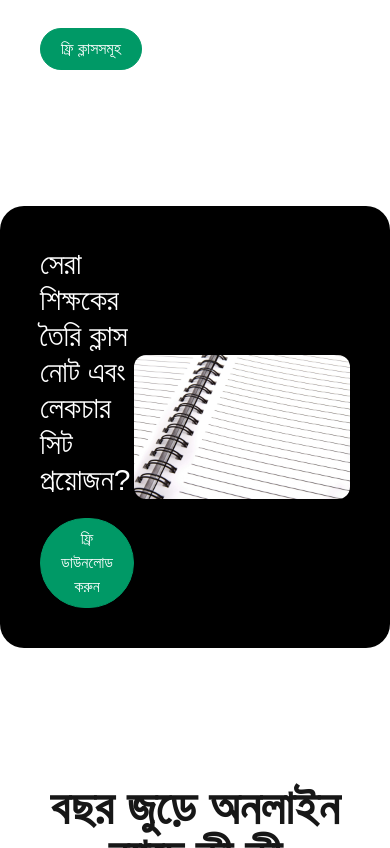
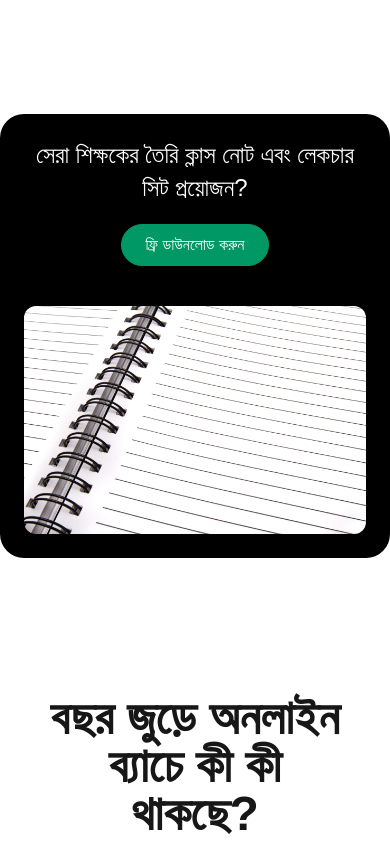
Before and after one commit to faisalbhxyz/Minar-Academy-Website, a Next.js app: page / in a window 390 px wide. Shown: the part 4117-4965 px from the top of the page. Built offline with nearby package versions, Linux system fonts and the light colour scheme.

Commit message:
Responsive

```diff
--- a/app/components/home/MinarAcademy.tsx
+++ b/app/components/home/MinarAcademy.tsx
@@ -41,8 +41,8 @@ export default function MinarAcademy() {
       <p className="text-center text-5xl font-bold mb-10">
         Minar Academy-তে যা যা থাকছে
       </p>
-      <div className="flex gap-10">
-        <div className="w-1/2 space-y-3">
+      <div className="flex flex-col lg:flex-row gap-10">
+        <div className="w-full lg:w-1/2 space-y-3">
           {accordingData?.map((according, index) => (
             <article
               key={index}
@@ -78,7 +78,7 @@ export default function MinarAcademy() {
             ফ্রি ক্লাসসমূহ
           </button>
         </div>
-        <div className="w-1/2">
+        <div className="w-full lg:w-1/2">
           {isAccordingOpen !== null && (
             <Image
               src={accordingData[isAccordingOpen].image}
--- a/app/components/home/NewsLetter.tsx
+++ b/app/components/home/NewsLetter.tsx
@@ -3,22 +3,22 @@ import React from "react";
 
 export default function NewsLetter() {
   return (
-    <div className="w-full max-w-6xl mx-auto p-10 bg-black text-white my-20 flex items-center justify-between rounded-3xl">
-      <div className="w-5/12">
-        <p className="text-3xl mb-5">
+    <div className="w-full max-w-6xl mx-auto p-6 sm:p-10 bg-black text-white my-20 flex flex-col md:flex-row items-center justify-between rounded-3xl gap-10">
+      <div className="w-full md:w-6/12 text-center md:text-left">
+        <p className="text-2xl sm:text-3xl mb-5 leading-snug">
           সেরা শিক্ষকের তৈরি ক্লাস নোট এবং লেকচার সিট প্রয়োজন?
         </p>
-        <button className="bg-primary text-white border border-primary px-5 py-2 rounded-full">
+        <button className="bg-primary text-white border border-primary px-6 py-2 rounded-full hover:bg-opacity-90 transition">
           ফ্রি ডাউনলোড করুন
         </button>
       </div>
-      <div>
+      <div className="w-full md:w-5/12">
         <Image
-          src={"/images/pexels-pixabay-315791-note.jpg"}
-          alt={"image"}
-          width={300}
-          height={300}
-          className="rounded-xl"
+          src="/images/pexels-pixabay-315791-note.jpg"
+          alt="image"
+          width={500}
+          height={500}
+          className="rounded-xl w-full h-auto object-cover"
         />
       </div>
     </div>
```
